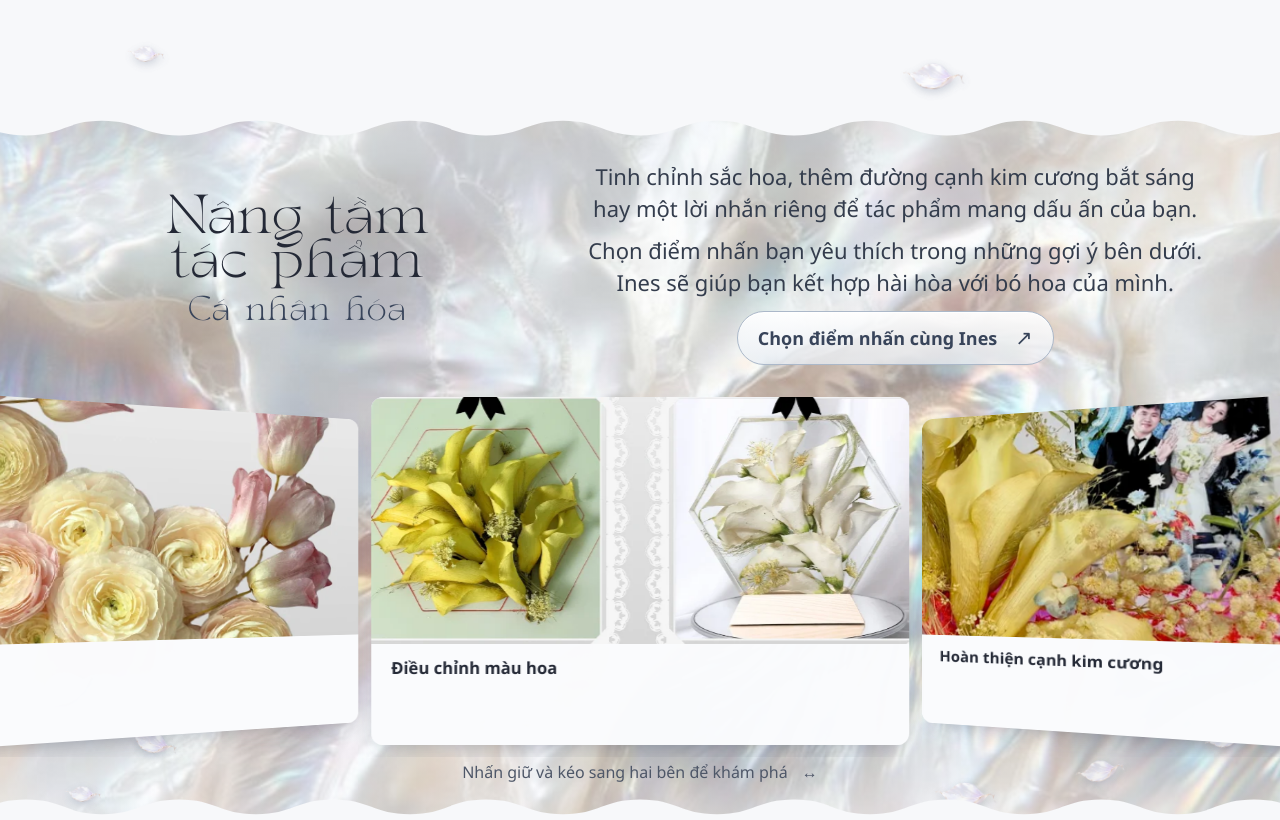
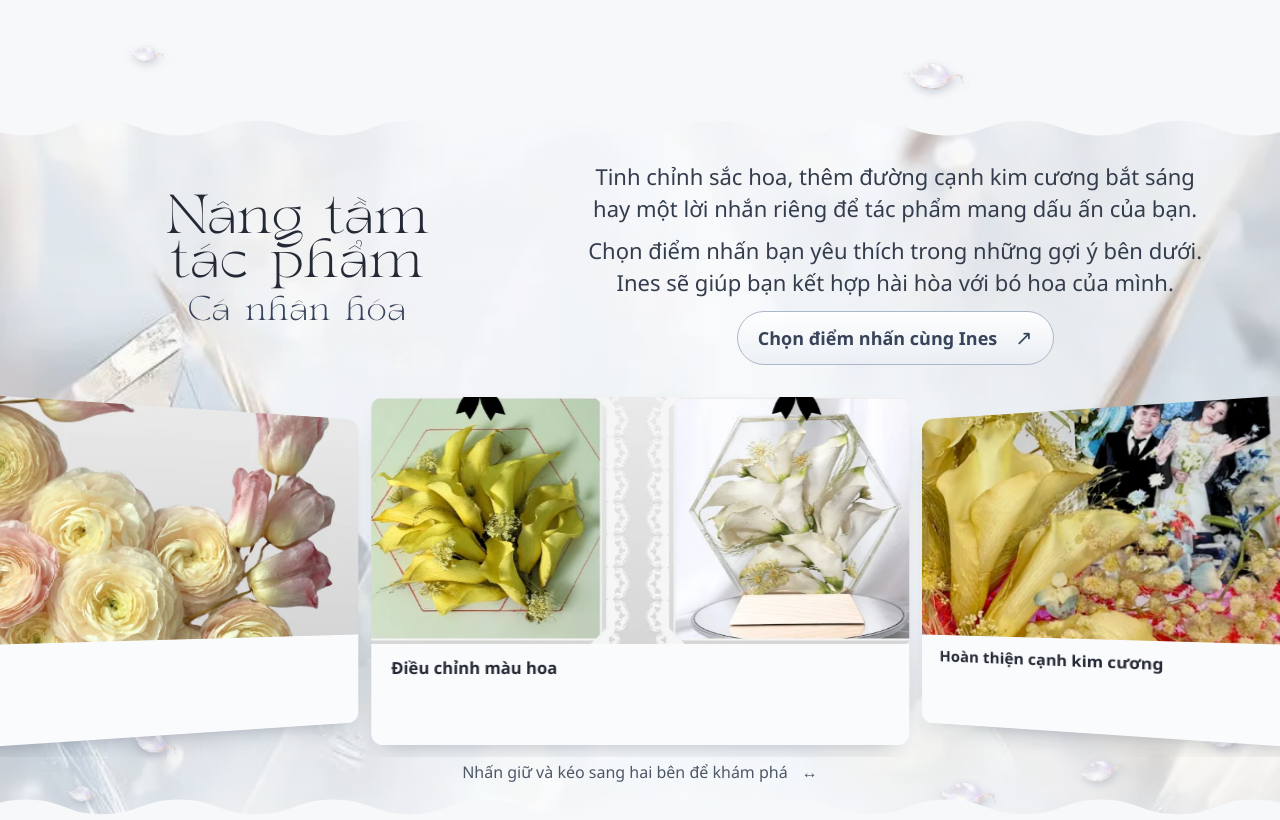
Before and after one commit to thdung112000/khoihoaresin, a plain HTML site: page index.html in a window 1280 px wide. Shown: the part 3454-4274 px from the top of the page. Drawn offline with Linux system fonts and the light colour scheme.

Commit message:
Update personalization section background

```diff
--- a/index.html
+++ b/index.html
@@ -24,7 +24,7 @@
   <meta name="twitter:title" content="Ines Pure Art - Tạo Tác Resin Thuần Khiết">
   <meta name="twitter:image" content="https://www.inespureart.com/assets/logo-gray-white.png">
   <link rel="preload" href="./assets/tan-twinkle.otf" as="font" type="font/otf" crossorigin>
-  <link rel="stylesheet" href="./styles.css?v=39">
+  <link rel="stylesheet" href="./styles.css?v=40">
   <link rel="stylesheet" href="./notebook.css?v=4">
   <script type="application/ld+json">{"@context": "https://schema.org", "@graph": [{"@type": "WebSite", "@id": "https://www.inespureart.com/#website", "url": "https://www.inespureart.com/", "name": "Ines Pure Art", "alternateName": "Ines Pure Art - Tạo Tác Resin Thuần Khiết"}, {"@type": "Organization", "@id": "https://www.inespureart.com/#organization", "name": "Ines Pure Art", "url": "https://www.inespureart.com/", "logo": "https://www.inespureart.com/assets/logo-gray-white.png"}]}</script>
 </head>
@@ -205,7 +205,7 @@
 
     <section class="make-it-yours" data-pearl id="ca-nhan-hoa" aria-labelledby="personal-title">
       <div class="personal-background personal-background--still" aria-hidden="true">
-        <img src="./assets/nen-nang-tam-xa-cu.jpeg" alt="" width="1200" height="675" loading="lazy" decoding="async">
+        <img src="./assets/nen-nang-tam-pha-le.webp" alt="" width="736" height="977" loading="lazy" decoding="async">
       </div>
       <div class="wrap personal-banner">
         <header class="personal-heading">
--- a/styles.css
+++ b/styles.css
@@ -1215,7 +1215,7 @@ section[id], details[id] { scroll-margin-top: 16px; }
   .perk-title { font-size: 21px; }
 }
 
-.personal-background--still > img { transform: scale(1.14); }
+.personal-background--still > img { object-position: center; }
 .personal-background--still::after { background: linear-gradient(180deg, #f7f8fa80, #f7f8fa40 35% 80%, #f7f8fa80); }
 
 .personal-banner .personal-description p:not(.personal-focus) { margin: 0; max-width: none; font-size: 22px; line-height: 1.45; text-wrap: pretty; }
```
Also changed, not shown: assets/nen-nang-tam-pha-le.webp (added).
